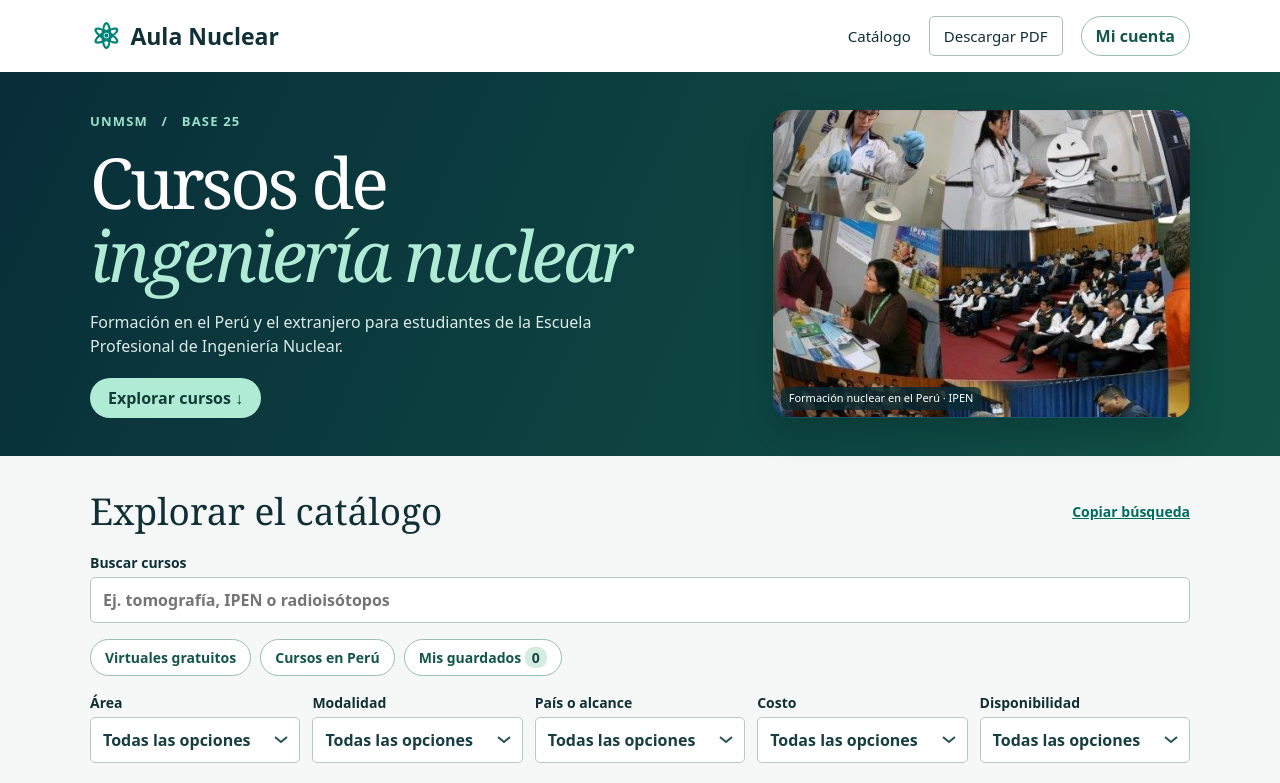
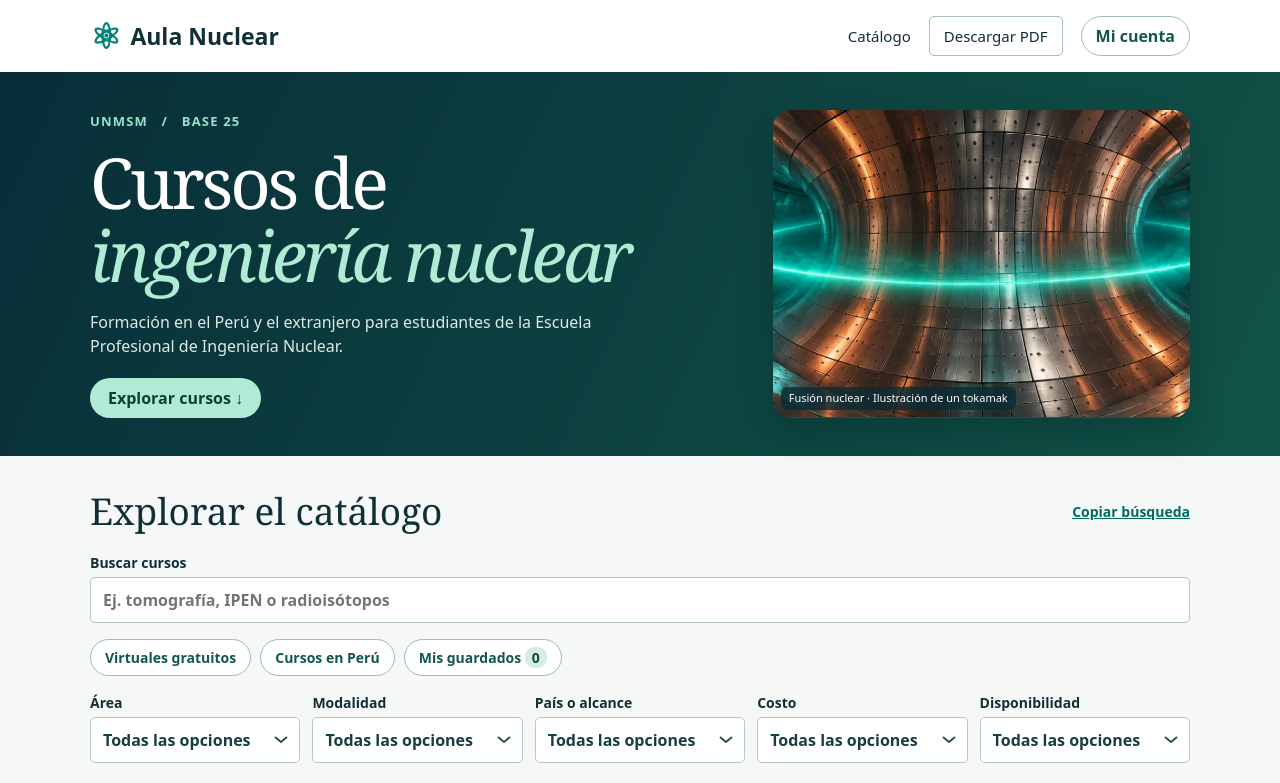
Before and after one commit to jvniorq/jvniorq.github.io, a plain HTML site: page site/aula-nuclear/index.html in a window 1280 px wide. Shown: the top 783 px of the page. Drawn offline with Linux system fonts and the light colour scheme.

Commit message:
Cambiar la portada de Aula Nuclear por una panorámica de fusión

```diff
--- a/site/aula-nuclear/index.html
+++ b/site/aula-nuclear/index.html
@@ -1,5 +1,5 @@
 <!doctype html><html lang="es"><meta charset="utf-8"><meta name="viewport" content="width=device-width,initial-scale=1"><meta name="theme-color" content="#0b333e"><title>Aula Nuclear · Base 25 UNMSM</title><link rel="stylesheet" href="style.css">
 <header><div class="wrap nav"><a href="./" class="brand"><span aria-hidden="true">⚛</span>Aula Nuclear</a><div><a href="#catalogo">Catálogo</a><a class="pdf" href="catalogo.pdf" download>Descargar PDF</a><button id="account-button" class="pill">Mi cuenta</button></div></div></header>
-<main><section class="hero"><div class="wrap split"><div class="intro"><p class="kicker">UNMSM &nbsp; / &nbsp; BASE 25</p><h1>Cursos de<br><em>ingeniería nuclear</em></h1><p class="lead">Formación en el Perú y el extranjero para estudiantes de la Escuela Profesional de Ingeniería Nuclear.</p><a class="explore" href="#catalogo">Explorar cursos ↓</a></div><figure><img src="formacion-ipen.jpg" alt="Mosaico de prácticas de laboratorio y actividades de formación del IPEN"><figcaption>Formación nuclear en el Perú · IPEN</figcaption></figure></div></section>
+<main><section class="hero"><div class="wrap split"><div class="intro"><p class="kicker">UNMSM &nbsp; / &nbsp; BASE 25</p><h1>Cursos de<br><em>ingeniería nuclear</em></h1><p class="lead">Formación en el Perú y el extranjero para estudiantes de la Escuela Profesional de Ingeniería Nuclear.</p><a class="explore" href="#catalogo">Explorar cursos ↓</a></div><figure><img src="tokamak-panorama.webp" width="1400" height="584" fetchpriority="high" alt="Ilustración del interior de un tokamak con un anillo turquesa de plasma"><figcaption>Fusión nuclear · Ilustración de un tokamak</figcaption></figure></div></section>
 <section class="wrap content" id="catalogo"><div class="heading"><h2>Explorar el catálogo</h2><a id="share" href="#catalogo">Copiar búsqueda</a></div><label class="query">Buscar cursos<input id="q" type="search" placeholder="Ej. tomografía, IPEN o radioisótopos" autocomplete="off"></label><div class="presets" aria-label="Selecciones rápidas"><button data-preset="virtual">Virtuales gratuitos</button><button data-preset="peru">Cursos en Perú</button><button id="saved-only" aria-pressed="false">Mis guardados <span id="saved-count">0</span></button></div><div class="filters" id="filters"></div><div class="summary"><strong id="count" aria-live="polite">Cargando cursos…</strong><button id="clear">Limpiar filtros</button></div><div id="cards"></div><p id="feedback" role="status"></p></section></main><footer><div class="wrap">Aula Nuclear · Base 25 <span>Catálogo estudiantil de la UNMSM</span></div></footer>
 <template id="card"><article><div class="meta"><span class="topic"></span><span class="status"></span></div><h3></h3><p class="org"></p><div class="facts"></div><details><summary>Detalles del curso</summary><p class="when"></p><p class="detail"></p><small></small></details><div class="actions"><button class="save" aria-pressed="false">Guardar</button><a class="go" target="_blank" rel="noopener">Ver curso en la institución</a></div></article></template><dialog id="cuenta" aria-labelledby="account-title"><div class="dialog-head"><h2 id="account-title">Mi cuenta</h2><button id="close-account" aria-label="Cerrar">×</button></div><p id="auth-message" role="status">El ingreso con Google está pendiente de activación. Ya puedes guardar cursos en este dispositivo como visitante.</p><button id="google" disabled>Continuar con Google</button><button id="sign-out" hidden>Cerrar sesión</button></dialog><script type="module" src="account.js"></script><script type="module" src="app.js"></script></html>
```
Also changed, not shown: site/aula-nuclear/tokamak-panorama.webp (added).
